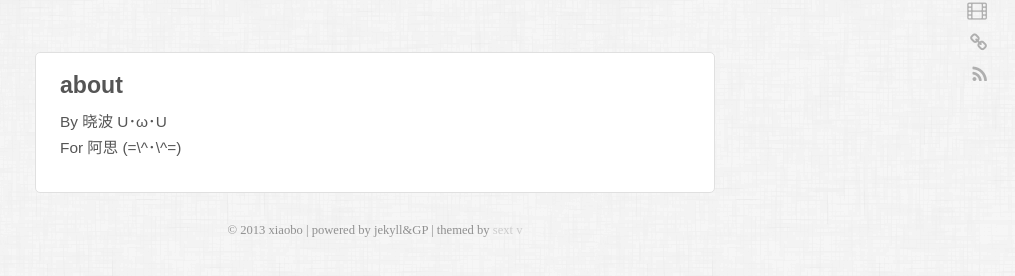
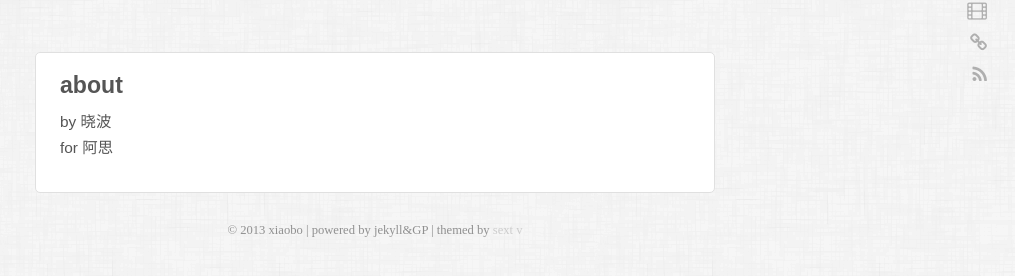
Before and after one commit to zhugexiaobo/BoSs, a Jekyll site: the page built from about.markdown, in a window 1280 px wide. Shown: the part 123-399 px from the top of the page, without its empty margins (265-1280 px from the left). Built offline with Jekyll 4.4.1, drawn with Linux system fonts in a browser that asks for light colours; some web fonts are replaced; Markdown is read by kramdown in place of the engine named in the settings.

```diff
--- a/about.markdown
+++ b/about.markdown
@@ -4,5 +4,5 @@ layout: page
 ---
 
 
-By 晓波  U･ω･U
-For 阿思  (=\^･\^=)
+by 晓波
+for 阿思
```
